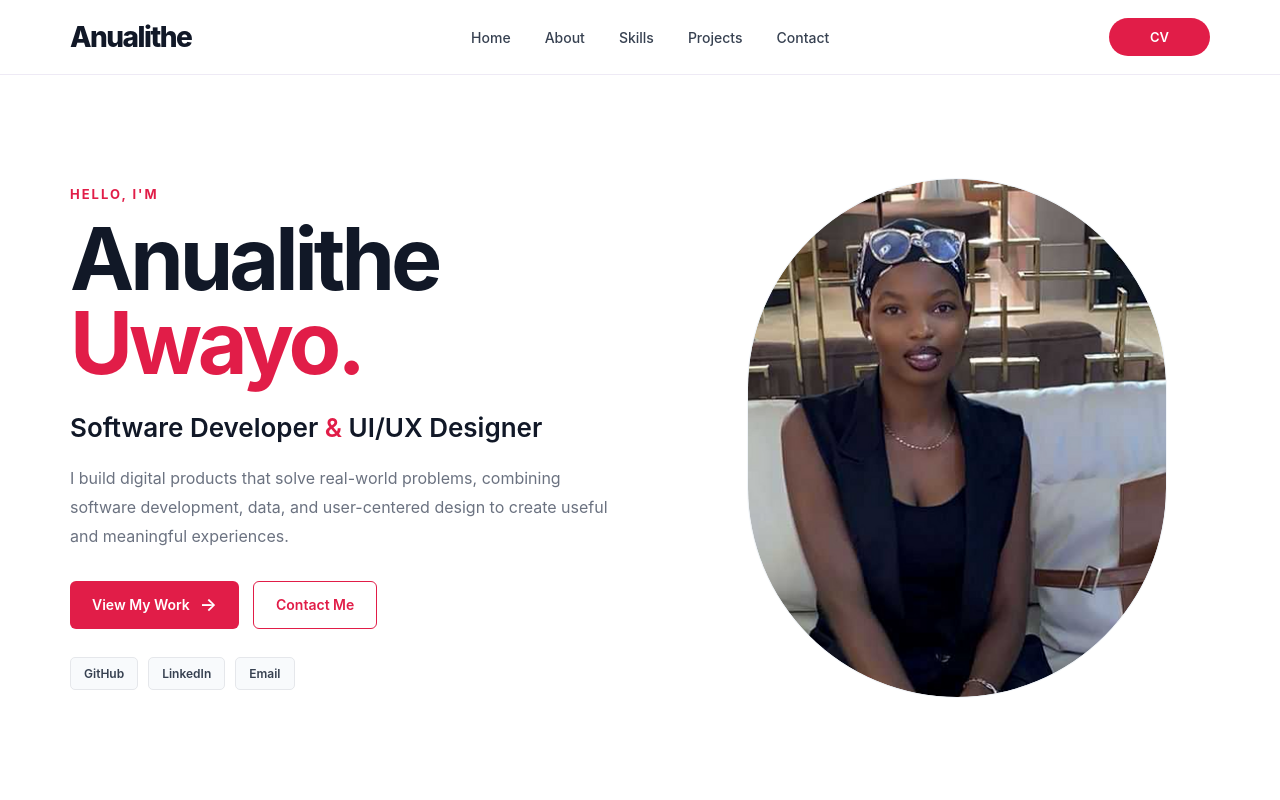
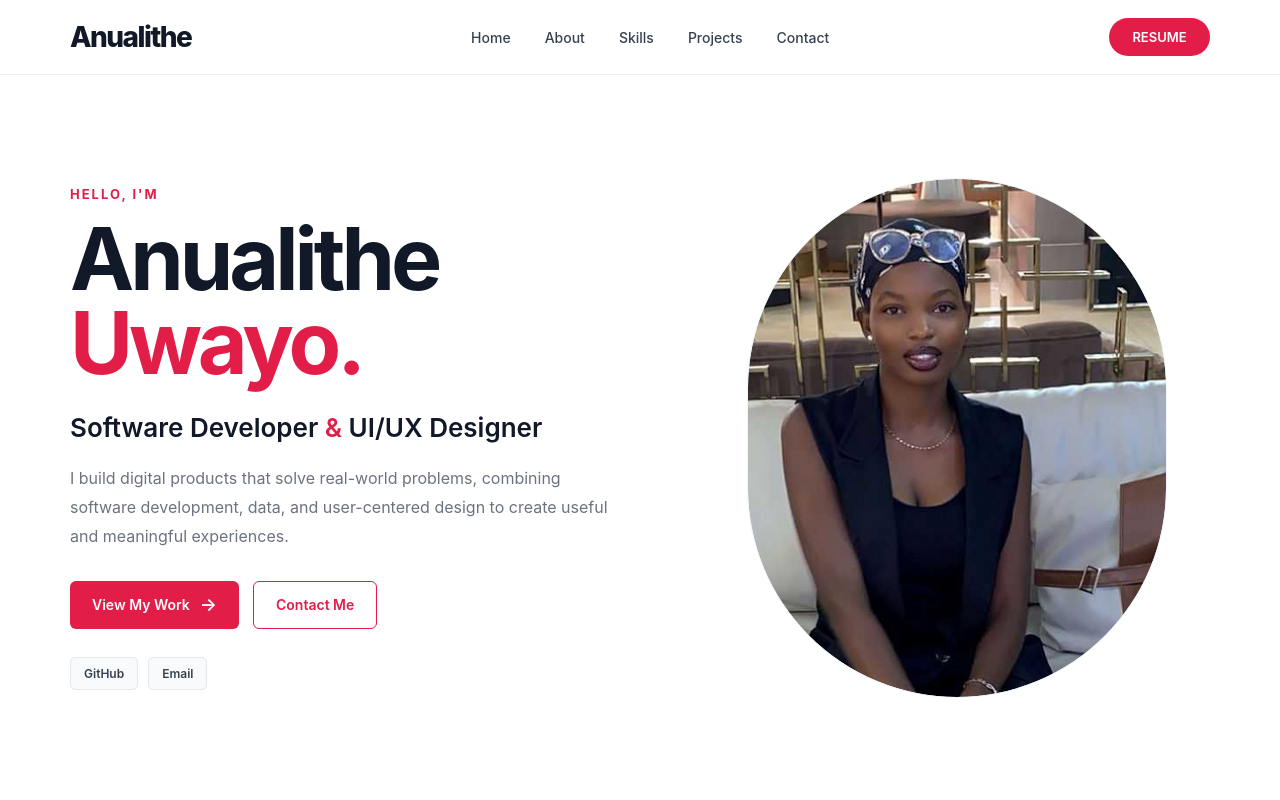
Before and after one commit to anualitheuwayo/My-Portfolio, a React (Vite) app: page / in a window 1280 px wide. Shown: the top 800 px of the page. Built offline with nearby package versions, Linux system fonts and the light colour scheme.

Commit message:
Added changes

```diff
--- a/src/App.css
+++ b/src/App.css
@@ -34,6 +34,17 @@ main {
   width: 100%;
 }
 
+.resume-page {
+  width: 100%;
+  min-height: 100vh;
+}
+
+.resume-viewer {
+  width: 100%;
+  height: 100vh;
+  border: 0;
+}
+
 section {
   width: 100%;
 }
--- a/src/App.jsx
+++ b/src/App.jsx
@@ -8,7 +8,33 @@ import Footer from "./components/Footer";
 
 import "./App.css";
 
+function ResumePage() {
+  return (
+    <main className="resume-page">
+      <object
+        className="resume-viewer"
+        data="/resume.pdf"
+        type="application/pdf"
+        aria-label="Resume PDF"
+      >
+        <p>
+          Your browser cannot display PDFs.{" "}
+          <a href="/resume.pdf" download>
+            Download the resume
+          </a>
+        </p>
+      </object>
+    </main>
+  );
+}
+
 function App() {
+  const isResumePage = window.location.pathname.replace(/\/+$/, "") === "/resume";
+
+  if (isResumePage) {
+    return <ResumePage />;
+  }
+
   return (
     <>
       <Navbar />
--- a/src/components/Contact.jsx
+++ b/src/components/Contact.jsx
@@ -74,17 +74,7 @@ function Contact() {
               </a>
             </div>
 
-            <div className="contact-item">
-              <span>LINKEDIN</span>
 
-              <a
-                href="https://www.linkedin.com/in/anualitheuwayo/"
-                target="_blank"
-                rel="noopener noreferrer"
-              >
-                LinkedIn Profile
-              </a>
-            </div>
           </div>
 
           <form className="contact-form" onSubmit={handleSubmit}>
--- a/src/components/Footer.jsx
+++ b/src/components/Footer.jsx
@@ -32,13 +32,7 @@ function Footer() {
             GitHub
           </a>
 
-          <a
-            href="https://www.linkedin.com/in/YOUR-LINKEDIN-USERNAME"
-            target="_blank"
-            rel="noopener noreferrer"
-          >
-            LinkedIn
-          </a>
+
 
           <a href="mailto:anualitheuwayo@gmail.com">
             Email
--- a/src/components/Hero.jsx
+++ b/src/components/Hero.jsx
@@ -43,14 +43,6 @@ function Hero() {
               GitHub
             </a>
 
-            <a
-              href="https://www.linkedin.com/in/YOUR-LINKEDIN-USERNAME"
-              target="_blank"
-              rel="noopener noreferrer"
-            >
-              LinkedIn
-            </a>
-
             <a href="mailto:YOUR-EMAIL@example.com">
               Email
             </a>
--- a/src/components/Navbar.jsx
+++ b/src/components/Navbar.jsx
@@ -17,9 +17,15 @@ function Navbar() {
           <a href="#contact">Contact</a>
         </nav>
 
-        <a href="#contact" className="navbar-button">
-          CV
+        <a
+          href="/resume"
+          target="_blank"
+          rel="noopener noreferrer"
+          className="navbar-button"
+        >
+          RESUME
         </a>
+
 
       </div>
     </header>
```
Also changed, not shown: 1 other file (tests, documents, lock files or other folders).
